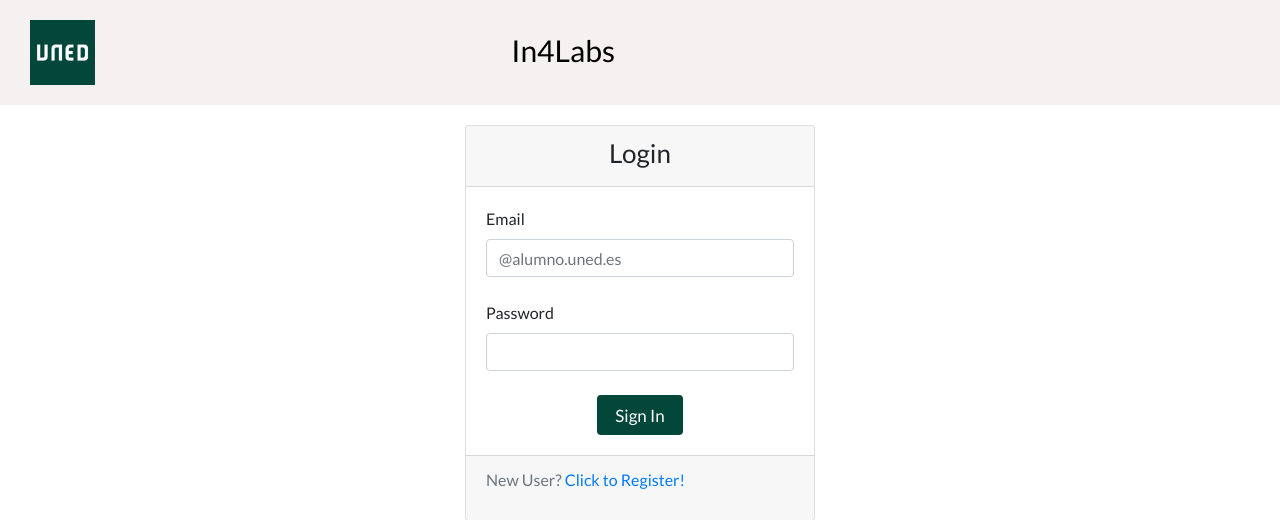
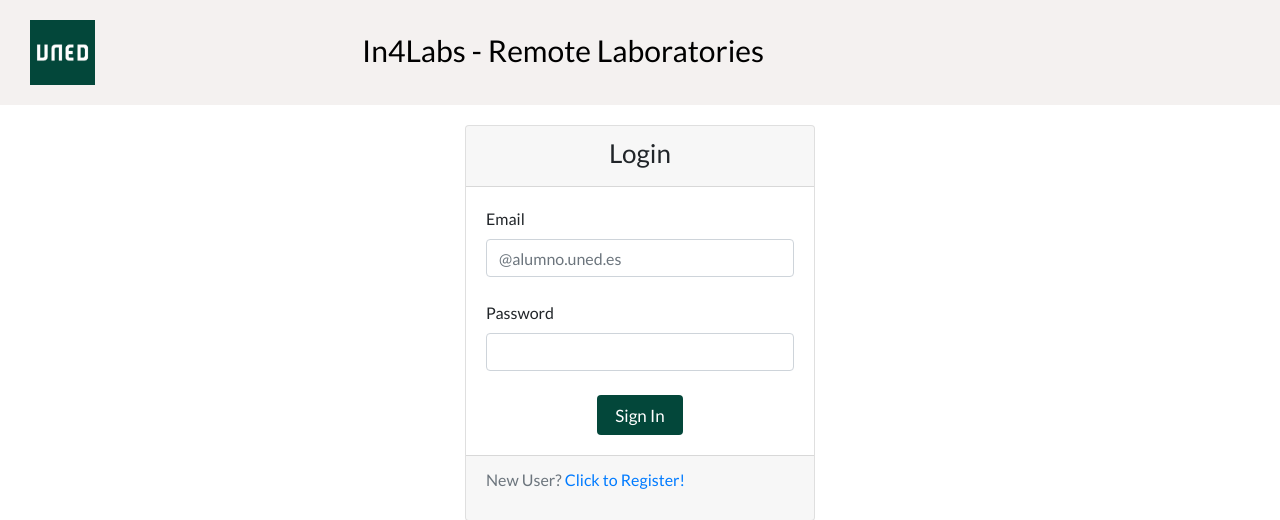
Before and after one commit to cRejon/in4labs_auth, a Flask app: page /auth/login in a window 1280 px wide. Shown: the top 520 px of the page. Run offline with Flask 3, Linux system fonts and the light colour scheme; some libraries are stand-ins or nearby versions.

Commit message:
Fix page titles

```diff
--- a/in4labs_app/templates/auth/login.html
+++ b/in4labs_app/templates/auth/login.html
@@ -7,7 +7,7 @@
     </div>
 
     <div class="page-title">
-        <h2>In4Labs</strong></h2>
+        <h2>In4Labs - Remote Laboratories</strong></h2>
     </div>
 </header>
 {% endblock %}
--- a/in4labs_app/templates/base.html
+++ b/in4labs_app/templates/base.html
@@ -30,7 +30,7 @@
         </div>
 
         <div class="page-title">
-            <h2>In4Labs  ->  <strong>{{ lab.html_name }}</strong></h2>
+            <h2>In4Labs - <strong>{{ lab.html_name }}</strong></h2>
         </div>
         <div class="log-header">
             <div align="right">
```
